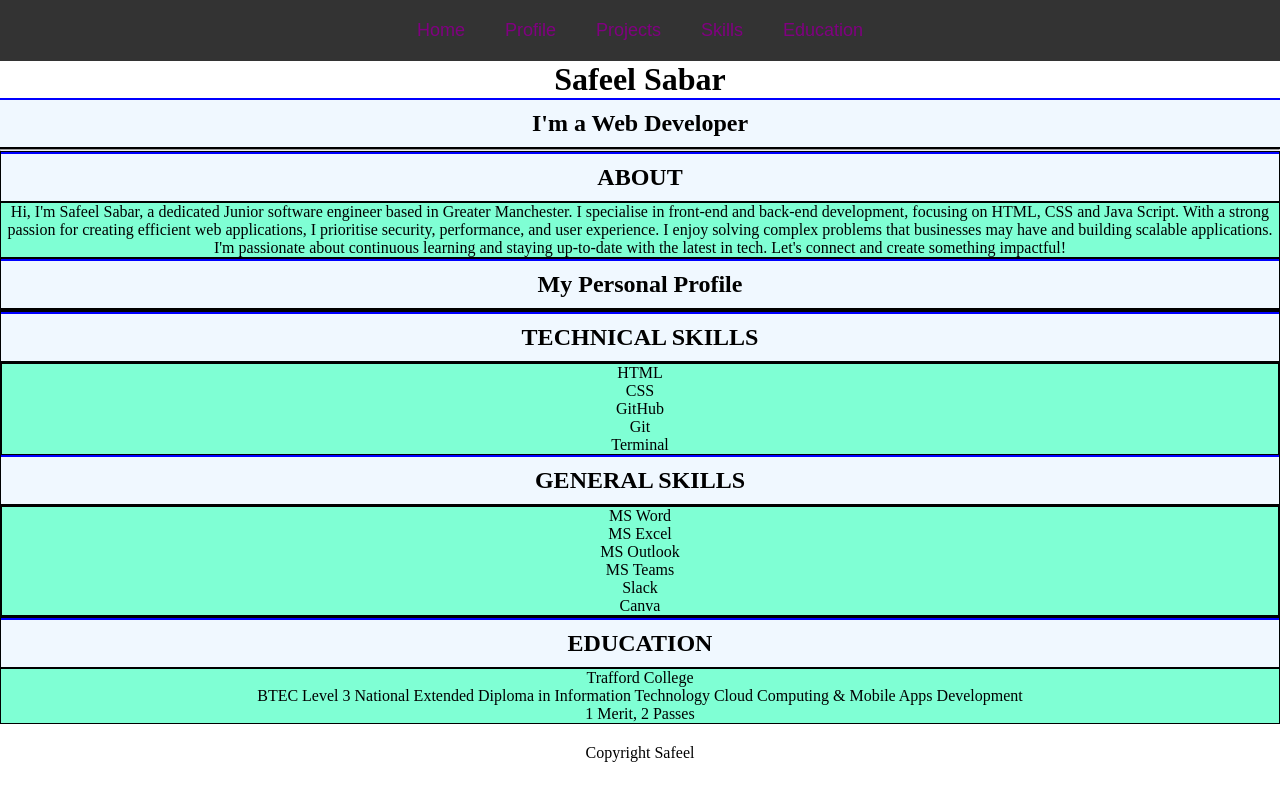
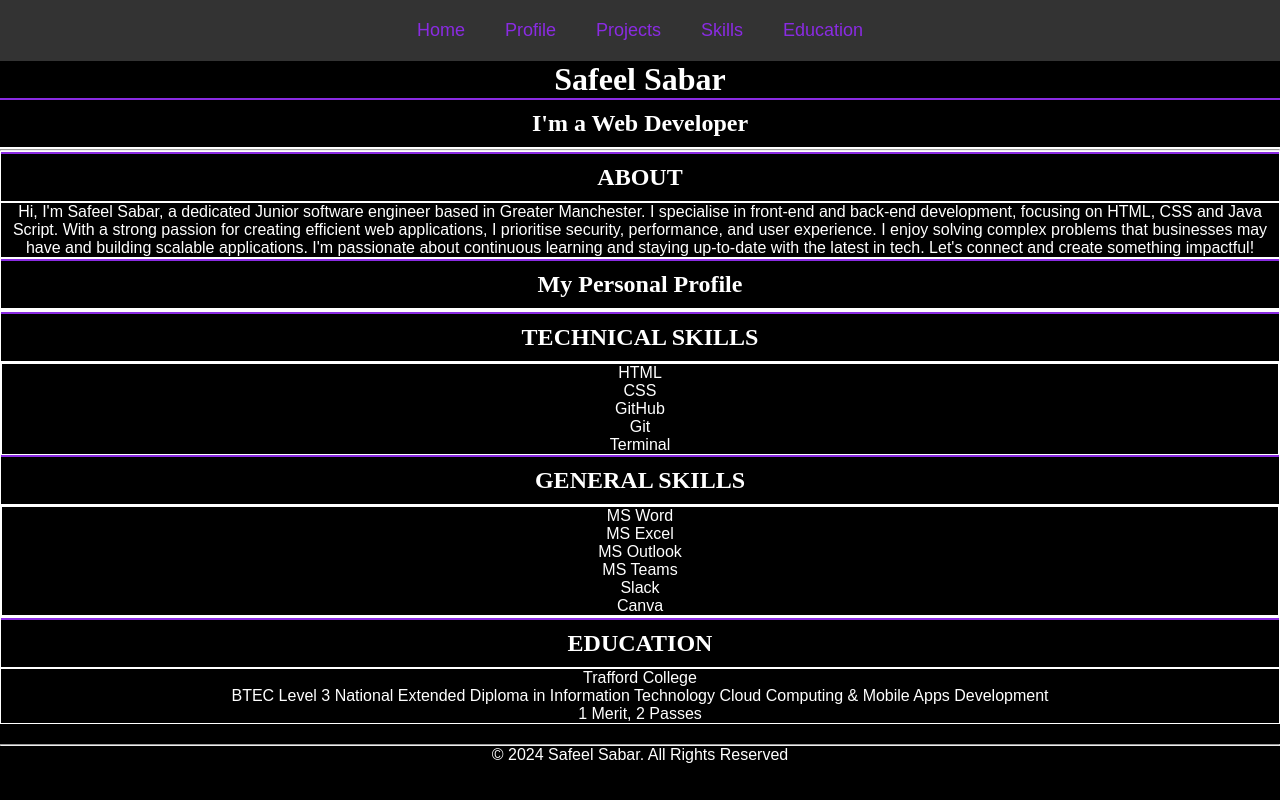
Before and after one commit to safeelsabir02/safeelsabir02.github.io, a plain HTML site: page index.html in a window 1280 px wide. Drawn offline with Linux system fonts and the light colour scheme.

Commit message:
changed theme of website and changed font style

```diff
--- a/index.html
+++ b/index.html
@@ -109,7 +109,8 @@
         </section>
 
         <footer>
-            <p>Copyright Safeel</p>
+            <hr>
+            <p> &copy; 2024 Safeel Sabar. All Rights Reserved</p>
         </footer>
     </div>
 </body>
--- a/style.css
+++ b/style.css
@@ -1,3 +1,6 @@
+
+/* -------------------- stylesheet.css ---------------------*/
+
 *{
     padding: 0;
     margin: 0;
@@ -5,16 +8,47 @@
 
 }
 
+body{
+    background-color: black;
+
+}
+
+h1{
+    font-family: italic;
+}
+
+
+h2{
+    color: white;
+}
+
+
+p{
+    color: white;
+    font-family: sans-serif;
+}
+
+div{
+    color: white;
+    font-family: sans-serif;
+
+}
+
 section{
     border: 1px solid;
-    background-color:aquamarine;
+    background-color: black;
 }
 h2{
     border-bottom: 2px solid;
-    border-top: 2.8px solid blue;
-    background-color:aliceblue;
+    border-top: 2.8px solid blueviolet;
+    background-color: black;
     padding: 10px;
+    font-family: italic;
+
+
 }
+
+/* ------------------- Container ---------------------*/
 
 #container{
     text-align: center;
@@ -26,7 +60,7 @@ h2{
     padding: 20px 0;
 }
 
-/* Navigation Bar style */
+/* ------------------ Navigation Bar style------------- */
 .navbar {
     list-style: none;
     display: flex;
@@ -38,7 +72,7 @@ h2{
 
 .navbar a {
     text-decoration: none; /* Remove the underline */
-    color: purple; /* Purple text color */
+    color: blueviolet; /* Purple text color */
     padding: 10px 20px; /* Padding inside each menu item */
     font-size: 18px;
     font-family: Arial, sans-serif;
@@ -50,3 +84,21 @@ h2{
     color: white; /* Change text color on hover */
     transition: background-color 1s ease;
 }
+
+/* ------------------ Portfolio ----------------- */
+
+
+/* ------------------ Skills -------------------- */
+
+
+/* ------------------ Education ----------------- */
+
+
+/* ------------------ Footer -------------------- */
+
+
+
+
+/* ---------------------------------------------- */
+/* ------------------ Media Query --------------- */
+/* ---------------------------------------------- */
```
